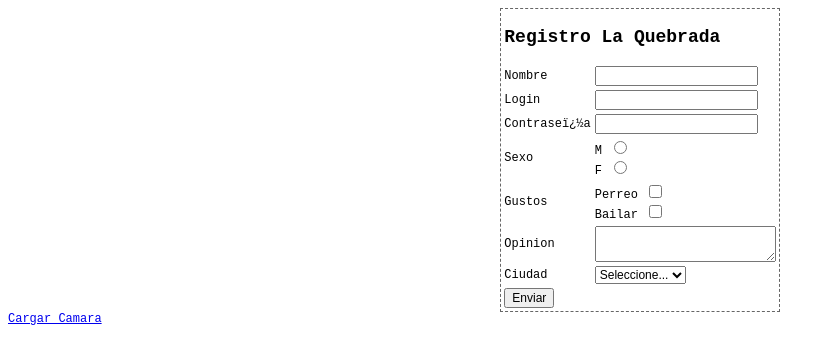
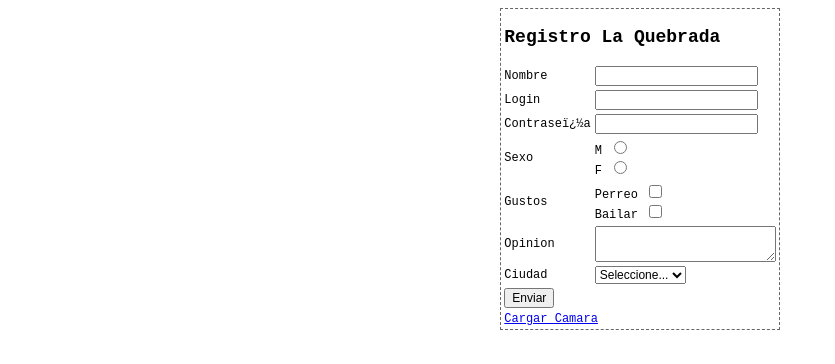
Before and after one commit to fernandomontesbotero/reactiva, a plain HTML site: page index.html in a window 1280 px wide. Shown: the whole page, without its empty margins (0-835 px from the left). Drawn offline with Linux system fonts and the light colour scheme.

Commit message:
Update index.html

```diff
--- a/index.html
+++ b/index.html
@@ -52,10 +52,13 @@
                 <tr>
                     <td colspan="2"><input type="button" value="Enviar" onclick="validar()"/></td>
                 </tr>
+                <tr>
+                    <td colspan="2"><div><a href="camara.html">Cargar Camara</a></div></td>
+                </tr>
             </table>
         </form>
     </div>
-    <div><a href="camara.html">Cargar Camara</a></div>
+
 
 </body>
 </html>
```
